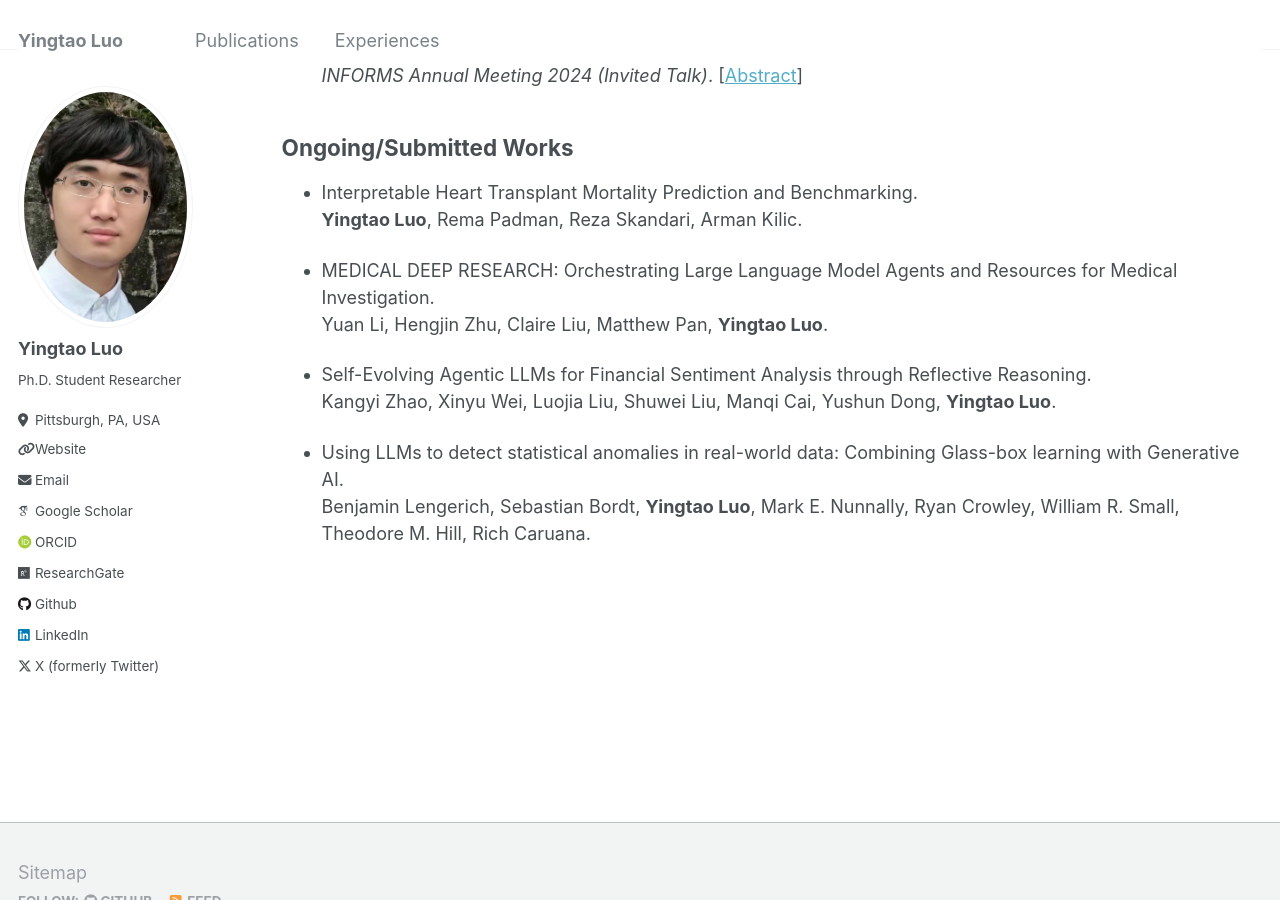
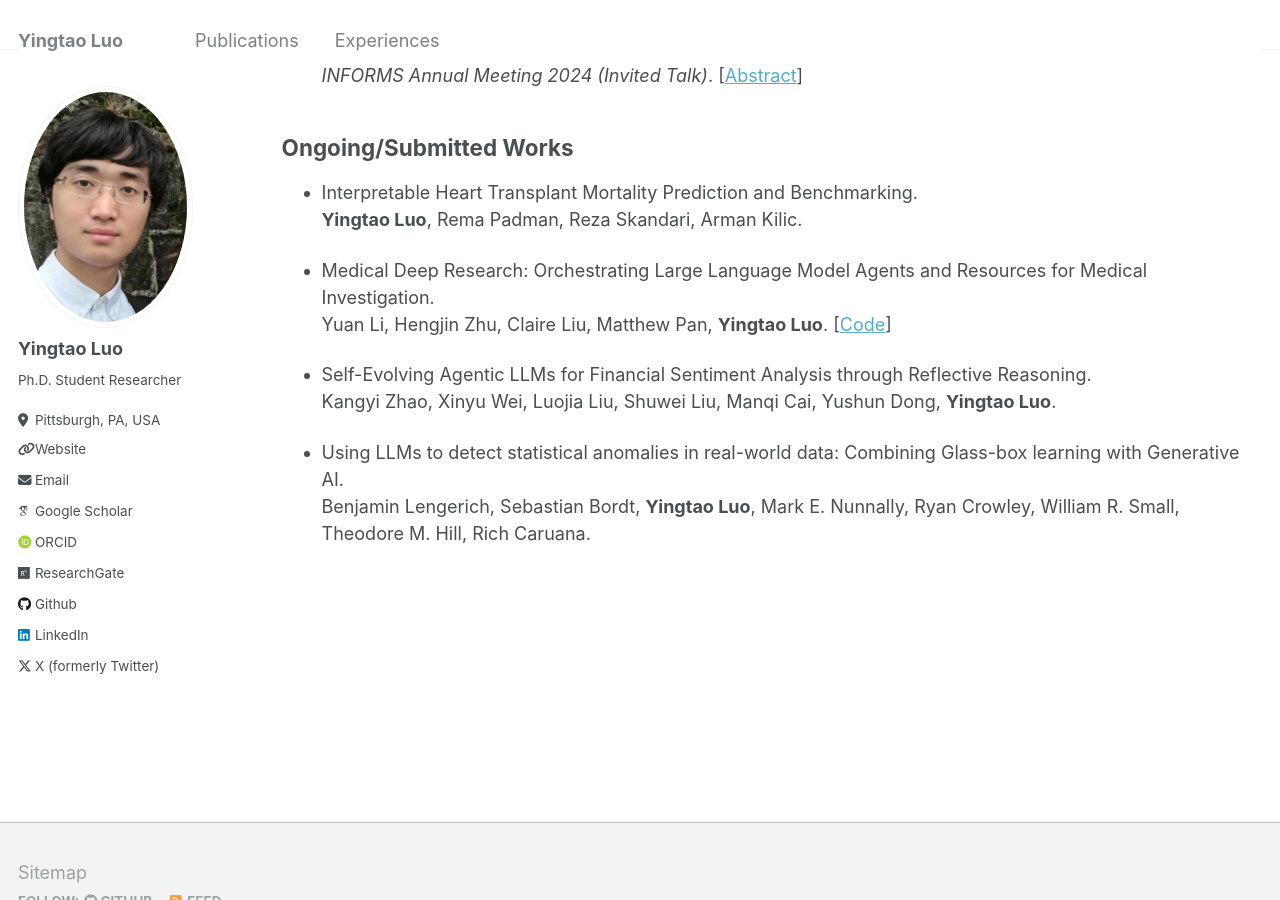
Before and after one commit to yingtaoluo/yingtaoluo.github.io, a Jekyll site: the page built from _pages/publications.md, in a window 1280 px wide and 900 px high, scrolled down 2901 px. Built offline with Jekyll 4.4.1, drawn with Linux system fonts in a browser that asks for light colours; some web fonts are replaced.

Commit message:
Update publications.md

```diff
--- a/_pages/publications.md
+++ b/_pages/publications.md
@@ -118,8 +118,9 @@ __Yingtao Luo__, Rema Padman, Reza Skandari, Arman Kilic.
 * Interpretable Heart Transplant Mortality Prediction and Benchmarking.
 __Yingtao Luo__, Rema Padman, Reza Skandari, Arman Kilic.
 
-* MEDICAL DEEP RESEARCH: Orchestrating Large Language Model Agents and Resources for Medical Investigation.
+* Medical Deep Research: Orchestrating Large Language Model Agents and Resources for Medical Investigation.
 Yuan Li, Hengjin Zhu, Claire Liu, Matthew Pan, __Yingtao Luo__.
+[[Code](https://github.com/realYuanLi/meddr)]
 
 * Self-Evolving Agentic LLMs for Financial Sentiment Analysis through Reflective Reasoning.
 Kangyi Zhao, Xinyu Wei, Luojia Liu, Shuwei Liu, Manqi Cai, Yushun Dong, __Yingtao Luo__.
```
